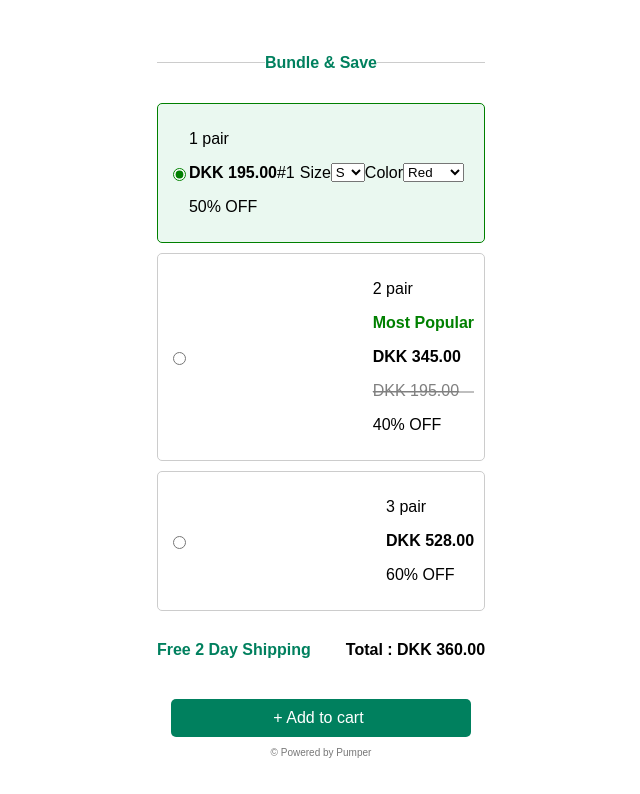
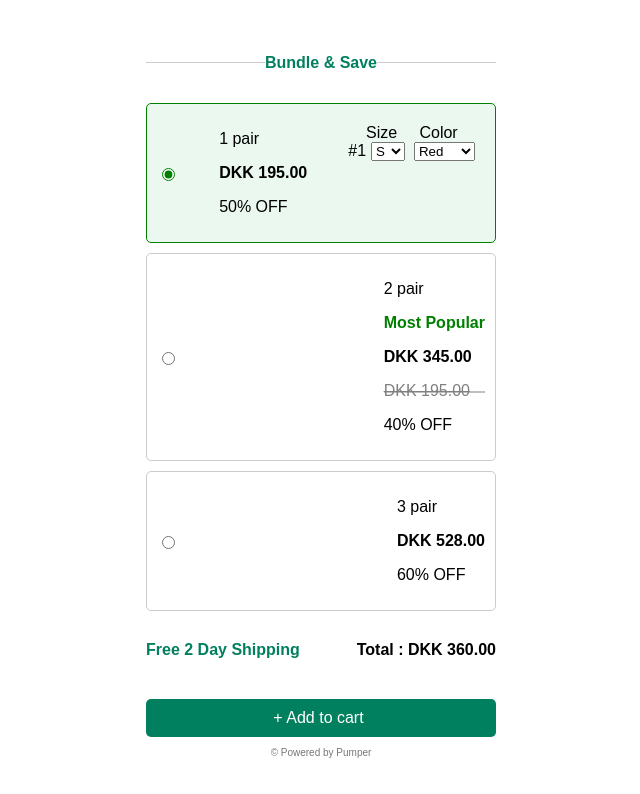
Before and after one commit to ashutosh2712/ashutosh2712.github.io, a plain HTML site: page index.html in a window 1280 px wide. Both pictures are taken after a click on the radio button 512 px from the left and 174 px from the top of the page. Shown: the whole page, without its empty margins (319-959 px from the left). Drawn offline with Linux system fonts and the light colour scheme.

Commit message:
Final Refactor

```diff
--- a/index.css
+++ b/index.css
@@ -31,7 +31,7 @@ body {
     padding: 10px;
     margin: 10px 0;
     display: flex;
-    align-items: center;
+    align-items: right;
     justify-content: space-between;
     cursor: pointer;
     border-radius: 5px;
@@ -55,7 +55,7 @@ body {
     border: none;
     padding: 10px 20px;
     font-size: 16px;
-    width: 300px;
+    width: 350px;
     cursor: pointer;
     border-radius: 5px;
   }
--- a/index.html
+++ b/index.html
@@ -27,15 +27,17 @@
             <p>50% OFF</p>
           </div>
           <div class="options" id="options1">
+            &nbsp;&nbsp;&nbsp;&nbsp;<label for="size1">Size</label>
+            &nbsp;&nbsp;&nbsp;
+            <label for="color1">Color</label>
             <div class="option">
               <span>#1</span>
-              <label for="size1">Size</label>
               <select name="size1" id="size1">
                 <option value="S">S</option>
                 <option value="M">M</option>
                 <option value="L">L</option>
               </select>
-              <label for="color1">Color</label>
+              &nbsp;&nbsp;
               <select name="color1" id="color1">
                 <option value="red">Red</option>
                 <option value="blue">Blue</option>
@@ -55,15 +57,17 @@
             <p>40% OFF</p>
           </div>
           <div class="options" id="options2">
+            &nbsp;&nbsp;&nbsp;&nbsp;<label for="size2_1">Size</label>
+            &nbsp;&nbsp;&nbsp;
+            <label for="color2_1">Color</label>
             <div class="option">
               <span>#1</span>
-              <label for="specifyColor">Size</label>
               <select name="size2_1" id="size2_1">
                 <option value="S">S</option>
                 <option value="M">M</option>
                 <option value="L">L</option>
               </select>
-              <label for="specifyColor">Color</label>
+              &nbsp;&nbsp;
               <select name="color2_1" id="color2_1">
                 <option value="red">Red</option>
                 <option value="blue">Blue</option>
@@ -71,15 +75,15 @@
                 <option value="yellow">Yellow</option>
               </select>
             </div>
+            &nbsp;
             <div class="option">
               <span>#2</span>
-              <label for="specifyColor">Size</label>
               <select name="size2_2" id="size2_2">
                 <option value="S">S</option>
                 <option value="M">M</option>
                 <option value="L">L</option>
               </select>
-              <label for="specifyColor">Color</label>
+              &nbsp;&nbsp;
               <select name="color2_2" id="color2_2">
                 <option value="red">Red</option>
                 <option value="blue">Blue</option>
@@ -97,15 +101,17 @@
             <p>60% OFF</p>
           </div>
           <div class="options" id="options3">
+            &nbsp;&nbsp;&nbsp;&nbsp;<label for="size3_1">Size</label>
+            &nbsp;&nbsp;&nbsp;
+            <label for="color3_1">Color</label>
             <div class="option">
               <span>#1</span>
-              <label for="specifyColor">Size</label>
               <select name="size3_1" id="size3_1">
                 <option value="S">S</option>
                 <option value="M">M</option>
                 <option value="L">L</option>
               </select>
-              <label for="specifyColor">Color</label>
+              &nbsp;&nbsp;
               <select name="color3_1" id="color3_1">
                 <option value="red">Red</option>
                 <option value="blue">Blue</option>
@@ -113,15 +119,15 @@
                 <option value="yellow">Yellow</option>
               </select>
             </div>
+            &nbsp;
             <div class="option">
               <span>#2</span>
-              <label for="specifyColor">Size</label>
               <select name="size3_2" id="size3_2">
                 <option value="S">S</option>
                 <option value="M">M</option>
                 <option value="L">L</option>
               </select>
-              <label for="specifyColor">Color</label>
+              &nbsp;&nbsp;
               <select name="color3_2" id="color3_2">
                 <option value="red">Red</option>
                 <option value="blue">Blue</option>
@@ -129,15 +135,15 @@
                 <option value="yellow">Yellow</option>
               </select>
             </div>
+            &nbsp;
             <div class="option">
               <span>#3</span>
-              <label for="specifyColor">Size</label>
               <select name="size3_3" id="size3_3">
                 <option value="S">S</option>
                 <option value="M">M</option>
                 <option value="L">L</option>
               </select>
-              <label for="specifyColor">Color</label>
+              &nbsp;&nbsp;
               <select name="color3_3" id="color3_3">
                 <option value="red">Red</option>
                 <option value="blue">Blue</option>
```
